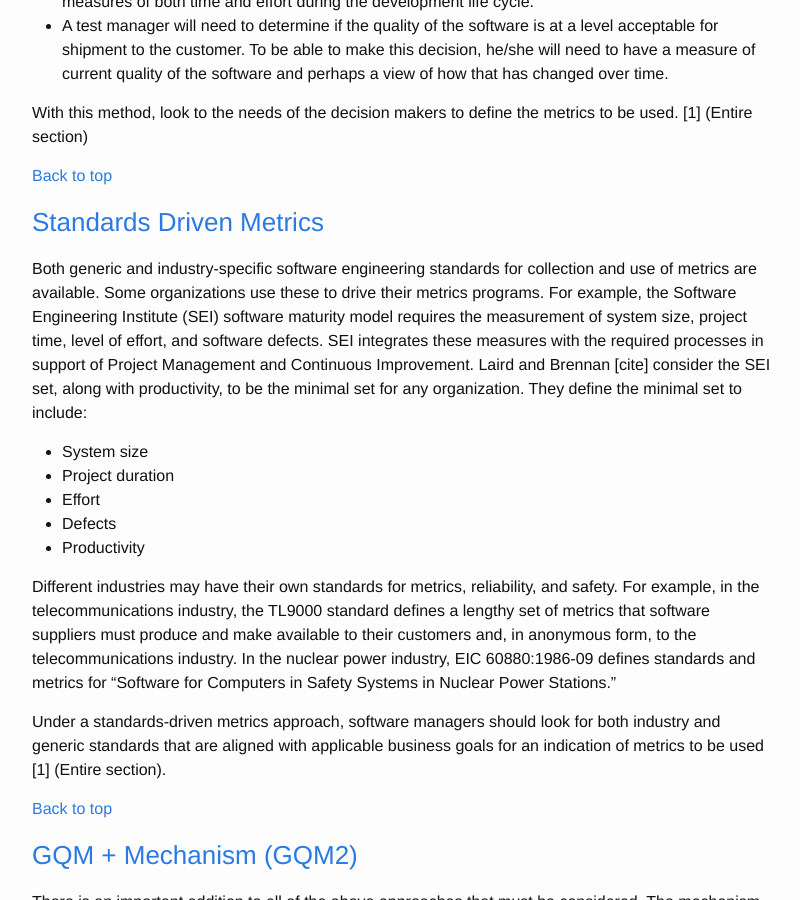
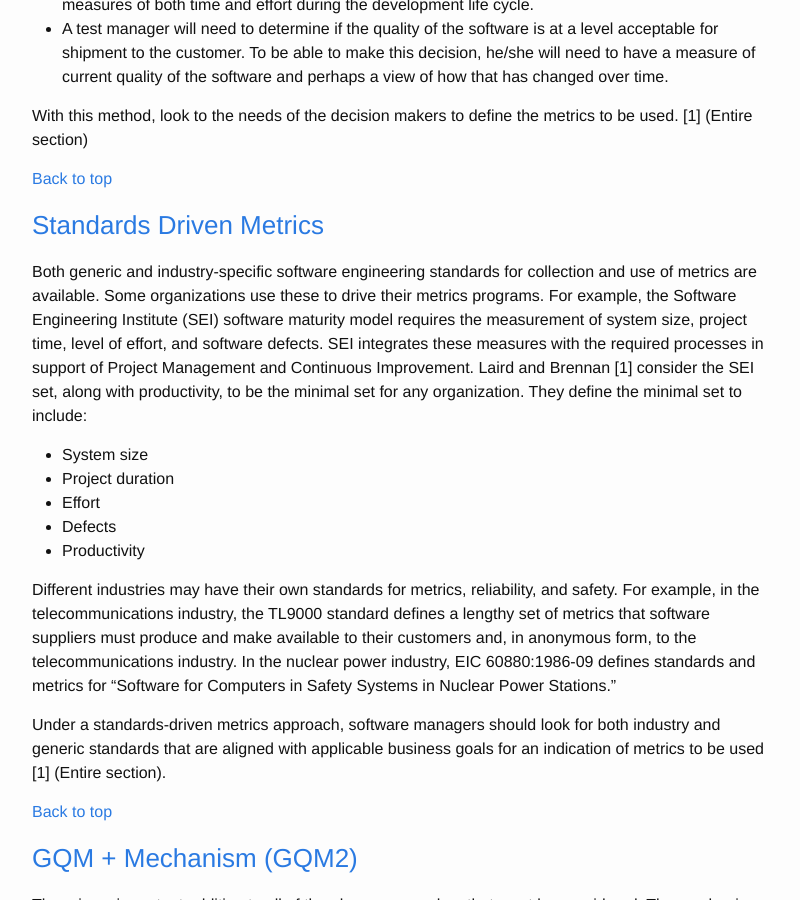
Before and after one commit to css566/css566.github.io, a Jekyll site: the page built from _posts/2016-05-05-software-measurement.md, in a window 1280 px wide and 900 px high, scrolled down 3668 px. Shown: the whole window, without its empty margins (238-1038 px from the left). Built offline with Jekyll 4.4.1, drawn with Linux system fonts in a browser that asks for light colours; comment, search, counter and statistics services are not loaded; some of the changed lines change nothing that is shown; some of the changed text lies outside the part shown.

Commit message:
Update 2016-05-05-software-measurement.md

```diff
--- a/_posts/2016-05-05-software-measurement.md
+++ b/_posts/2016-05-05-software-measurement.md
@@ -1,6 +1,7 @@
 ---
 layout: post
 title: Software Measurement and Metrics
+Date: 2016-05-26
 ---
 
 ---
@@ -39,8 +40,6 @@
 - Delivering reliably
 - Managing proactively to avoid crises
 
-Bottom line: You must be able to satisfy your customer and know what you will spend doing it.
-
 To predict and control effectively you must be able to measure. To understand development progress, you must be able to measure. To understand and evaluate quality, you must be able to measure. Unfortunately, measurement, particularly in software, is not always easy. How do you predict how long it will take to build a system using tools and techniques you’ve never used before? Just envisioning the software that will be developed to meet a set of requirements may be difficult, let alone trying to determine the building blocks and how they will be mortared together. Many characteristics of the software seem difficult to measure. How do you measure quality or robustness? How do you measure the level of complexity? [1]
 
 [Back to top](#content)
@@ -48,6 +47,7 @@
 ## <a name="whattomeasure">What to Measure</a>
 
 There are many characteristics of software and software projects that can be measured, such as size, complexity, reliability, quality, adherence to process, and profitability. For any particular software project or organization, the specific software measurements program to be used will need to be defined.
+
 Fundamentally, to define an appropriate measurements program you need to answer the following questions:
 
 - Who is the customer for the metrics?
@@ -58,7 +58,7 @@
 
 ![enter image description here](https://github.com/css566/css566.github.io/blob/master/images/Software_Measurement_Non-Sequitur.jpg?raw=true)
 
-> Example of Measurement Gone Awry [1]
+> Example of Measurement Gone Awry [1] (NON SEQUITUR 2004 Wiley Miller. Distributed by UNIVERSAL PRESS SYNDICATE. All rights reserved
 
 
 ----------
@@ -114,7 +114,7 @@
 
 ### <a name="standardsdrivenmetrics">Standards Driven Metrics</a>
 
-Both generic and industry-specific software engineering standards for collection and use of metrics are available. Some organizations use these to drive their metrics programs. For example, the Software Engineering Institute (SEI) software maturity model requires the measurement of system size, project time, level of effort, and software defects. SEI integrates these measures with the required processes in support of Project Management and Continuous Improvement. Laird and Brennan [cite] consider the SEI set, along with productivity, to be the minimal set for any organization. They define the minimal set to include:
+Both generic and industry-specific software engineering standards for collection and use of metrics are available. Some organizations use these to drive their metrics programs. For example, the Software Engineering Institute (SEI) software maturity model requires the measurement of system size, project time, level of effort, and software defects. SEI integrates these measures with the required processes in support of Project Management and Continuous Improvement. Laird and Brennan [1] consider the SEI set, along with productivity, to be the minimal set for any organization. They define the minimal set to include:
 
 - System size
 - Project duration
```
